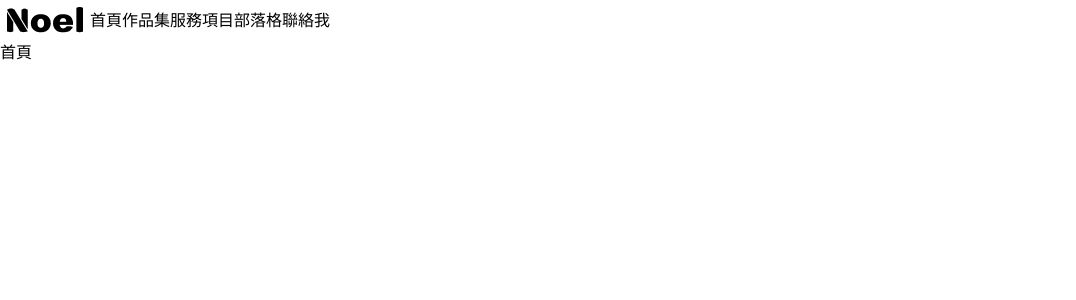
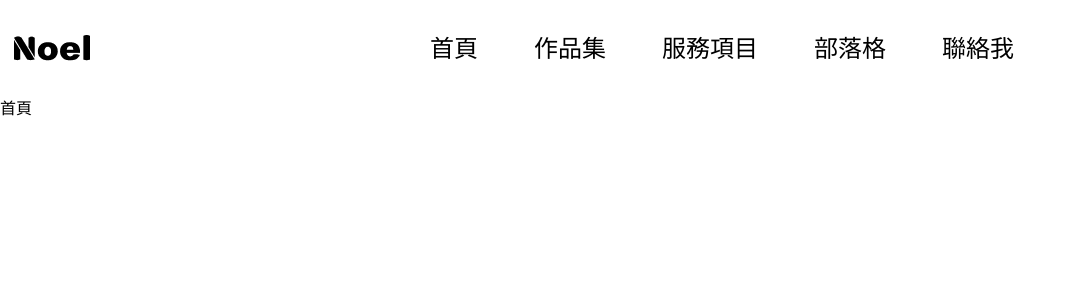
Before and after one commit to Danny-1211/Noel-design, a React (Vite) app: page / in a window 1280 px wide. Shown: the top 300 px of the page, without its empty margins (0-1076 px from the left). Built offline with nearby package versions, Linux system fonts and the light colour scheme.

Commit message:
faet: add Header component layout and styling

```diff
--- a/src/components/Header.jsx
+++ b/src/components/Header.jsx
@@ -9,15 +9,15 @@ function Header() {
     { name: "聯絡我", path: "/" },
   ];
   return (
-    <nav className="w-full mx-auto flex items-center justify-start">
-      <div className="logo">
-        <img src={logo} alt="logo" />
+    <nav className="w-full mx-auto max-w-[1296px] h-24 flex items-center justify-start">
+      <div className="logo mr-[318px]">
+        <img className='p-[7px]' src={logo} alt="logo" />
       </div>
-      <div className="hidden lg:flex">
+      <div className="hidden lg:flex max-w[480px] gap-x-10">
         {
           navItems.map((item,index) => {
             return (
-              <Link className="" to={item.path} key={index}>
+              <Link className="text-[24px] py-1 px-2" to={item.path} key={index}>
                 {item.name}
               </Link>
             )
```
